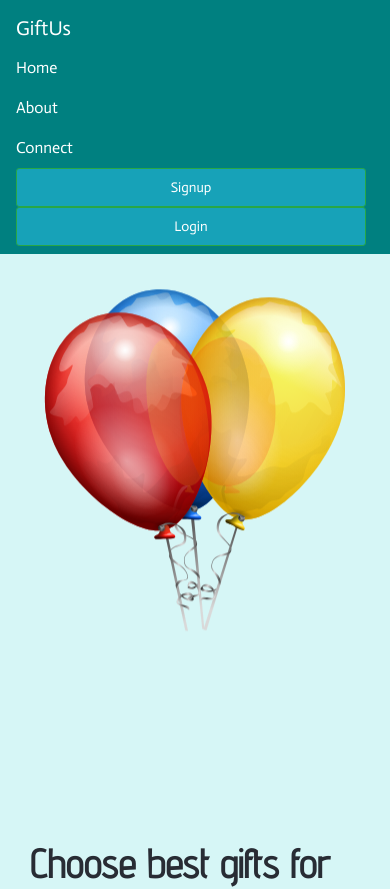
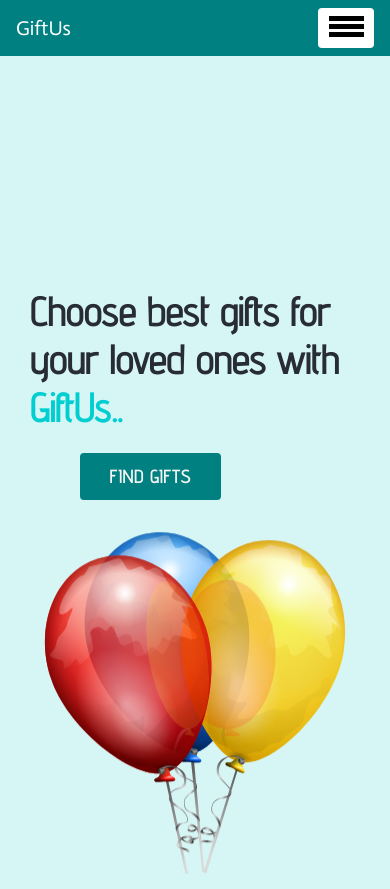
Before and after one commit to abhishek-geek/giftus-reactapp, a React (Create React App) app: page / in a window 390 px wide. Shown: the top 889 px of the page. Built offline with nearby package versions, Linux system fonts and the light colour scheme.

Commit message:
css tweaks

```diff
--- a/package.json
+++ b/package.json
@@ -8,7 +8,7 @@
     "@testing-library/user-event": "^12.6.0",
     "axios": "^0.21.1",
     "bootstrap": "^4.5.3",
-    "jquery": "^3.5.1",
+    "jquery": "^3.6.0",
     "jwt-decode": "^3.1.2",
     "popper.js": "^1.16.1",
     "react": "^17.0.1",
--- a/public/index.html
+++ b/public/index.html
@@ -64,5 +64,11 @@
       integrity="sha384-uefMccjFJAIv6A+rW+L4AHf99KvxDjWSu1z9VI8SKNVmz4sk7buKt/6v9KI65qnm"
       crossorigin="anonymous"
     ></script>
+    <script>
+      $(document).on('click',function(){
+      $('.collapse').collapse('hide');
+      })
+    </script>
+
   </body>
 </html>
--- a/src/App.css
+++ b/src/App.css
@@ -40,7 +40,7 @@
 body {
   font-family: "Actor" !important;
   background: RGB(175, 238, 238, 0.5) !important;
-  margin-top: 17rem !important;
+  margin-top: 5rem !important;
 }
 
 .home {
@@ -111,6 +111,10 @@ body {
 .navbar {
   background-color: teal;
   color: whitesmoke !important;
+}
+
+.navbar button {
+  background-color: white;
 }
 .navbar a {
   color: white;
--- a/src/components/home.jsx
+++ b/src/components/home.jsx
@@ -7,7 +7,7 @@ const Home = () => {
     <section id="#header" className="home">
       <div className="container-fluid nav_bg">
         <div className="row">
-          <div className="col-md-6 pt-5 pt-lg-0 order-2 order-lg-1 ">
+          <div className="col-md-6 pt-5 pt-lg-0 order-1 order-lg-1 ">
             <h1>
               Choose best gifts for your loved ones with{" "}
               <strong className="bn">GiftUs..</strong>{" "}
@@ -20,7 +20,7 @@ const Home = () => {
               </Link>
             </div>
           </div>
-          <div className="col-lg-6 order-1 order-lg-2 header-img">
+          <div className="col-lg-6 order-2 order-lg-2 header-img">
             <img src={web} className="img-fluid animated" alt="homeimg" />
           </div>
         </div>
--- a/src/components/navbar.jsx
+++ b/src/components/navbar.jsx
@@ -1,5 +1,8 @@
 import React, { Component } from "react";
 import { Link, NavLink } from "react-router-dom";
+import "../../node_modules/jquery/dist/jquery";
+import "../../node_modules/bootstrap/dist/js/bootstrap.min.js";
+import "../../node_modules/bootstrap/dist/css/bootstrap.min.css";
 
 class Navbar extends Component {
   state = {
@@ -16,15 +19,40 @@ class Navbar extends Component {
           className="navbar-toggler"
           type="button"
           data-toggle="collapse"
-          data-target="/navbarSupportedContent"
+          data-target="#navbarSupportedContent"
           aria-controls="navbarSupportedContent"
           aria-expanded="false"
           aria-label="Toggle navigation"
         >
-          <span className="navbar-toggler-icon"></span>
+          <span className="navbar-toggler-icon">
+            <div
+              style={{
+                width: "35px",
+                height: "5px",
+                backgroundColor: "black",
+                margin: "3px -2px",
+              }}
+            ></div>
+            <div
+              style={{
+                width: "35px",
+                height: "5px",
+                backgroundColor: "black",
+                margin: "3px -2px",
+              }}
+            ></div>
+            <div
+              style={{
+                width: "35px",
+                height: "5px",
+                backgroundColor: "black",
+                margin: "3px -2px",
+              }}
+            ></div>
+          </span>
         </button>
 
-        <div className="navbar-collapse" id="navbarSupportedContent">
+        <div className="collapse navbar-collapse" id="navbarSupportedContent">
           <ul className="navbar-nav mr-auto text-white">
             <li className="nav-item active">
               <NavLink className="nav-link" to="/">
```
Also changed, not shown: 1 other file (tests, documents, lock files or other folders).
